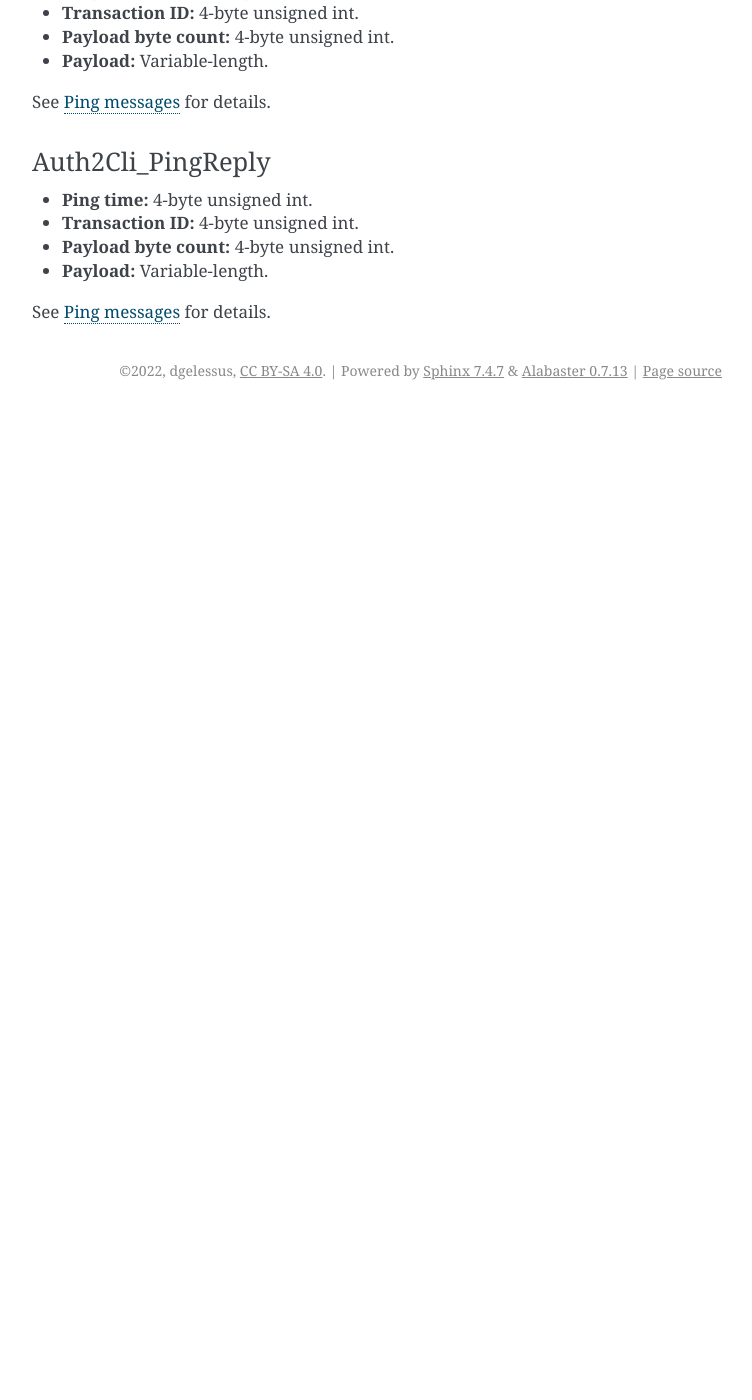
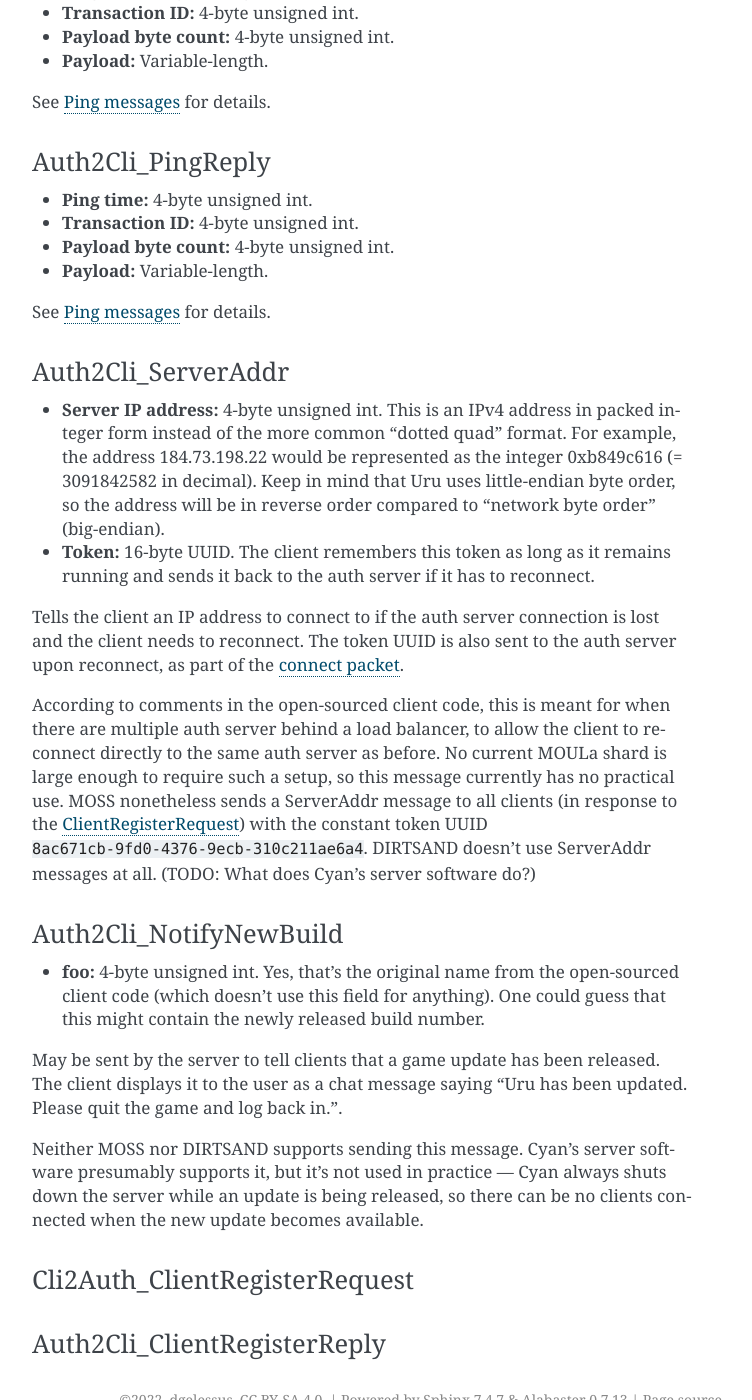
Before and after one commit to dgelessus/NAGUS, a Sphinx documentation site: the page built from docs/uru/auth_server.rst, in a window 1280 px wide and 1400 px high, scrolled down 3304 px. Shown: the whole window, without its empty margins (388-1140 px from the left). Built offline with Sphinx 7.4.7, drawn with Linux system fonts in a browser that asks for light colours; before the commit the page ends 3714 px from its top, so only the background shows below that; some of the changed text lies outside the part shown.

Commit message:
Document Auth2Cli_ServerAddr and Auth2Cli_NotifyNewBuild

```diff
--- a/docs/uru/auth_server.rst
+++ b/docs/uru/auth_server.rst
@@ -36,10 +36,10 @@ and request/reply pairs align better.
 
    ,*Global*,,
    0,:ref:`PingRequest <cli2auth_ping_request>`,:ref:`PingReply <auth2cli_ping_reply>`,0
-   ,,ServerAddr,1
-   ,,NotifyNewBuild,2
+   ,,:ref:`ServerAddr <auth2cli_server_addr>`,1
+   ,,:ref:`NotifyNewBuild <auth2cli_notify_new_build>`,2
    ,*Client*,,
-   1,ClientRegisterRequest,ClientRegisterReply,3
+   1,:ref:`ClientRegisterRequest <cli2auth_client_register_request>`,:ref:`ClientRegisterReply <auth2cli_client_register_reply>`,3
    2,ClientSetCCRLevel,,
    ,*Account*,,
    3,AcctLoginRequest,AcctLoginReply,4
@@ -136,3 +136,64 @@ Auth2Cli_PingReply
 * **Payload:** Variable-length.
 
 See :ref:`ping` for details.
+
+.. _auth2cli_server_addr:
+
+Auth2Cli_ServerAddr
+^^^^^^^^^^^^^^^^^^^
+
+* **Server IP address:** 4-byte unsigned int.
+  This is an IPv4 address in packed integer form instead of the more common "dotted quad" format.
+  For example,
+  the address 184.73.198.22 would be represented as the integer 0xb849c616 (= 3091842582 in decimal).
+  Keep in mind that Uru uses little-endian byte order,
+  so the address will be in reverse order compared to "network byte order" (big-endian).
+* **Token:** 16-byte UUID.
+  The client remembers this token as long as it remains running
+  and sends it back to the auth server if it has to reconnect.
+
+Tells the client an IP address to connect to
+if the auth server connection is lost and the client needs to reconnect.
+The token UUID is also sent to the auth server upon reconnect,
+as part of the :ref:`connect packet <connect_packet>`.
+
+According to comments in the open-sourced client code,
+this is meant for when there are multiple auth server behind a load balancer,
+to allow the client to reconnect directly to the same auth server as before.
+No current MOULa shard is large enough to require such a setup,
+so this message currently has no practical use.
+MOSS nonetheless sends a ServerAddr message to all clients
+(in response to the :ref:`ClientRegisterRequest <cli2auth_client_register_request>`)
+with the constant token UUID ``8ac671cb-9fd0-4376-9ecb-310c211ae6a4``.
+DIRTSAND doesn't use ServerAddr messages at all.
+(TODO: What does Cyan's server software do?)
+
+.. _auth2cli_notify_new_build:
+
+Auth2Cli_NotifyNewBuild
+^^^^^^^^^^^^^^^^^^^^^^^
+
+* **foo:** 4-byte unsigned int.
+  Yes, that's the original name from the open-sourced client code
+  (which doesn't use this field for anything).
+  One could guess that this might contain the newly released build number.
+
+May be sent by the server to tell clients that a game update has been released.
+The client displays it to the user as a chat message saying
+"Uru has been updated. Please quit the game and log back in.".
+
+Neither MOSS nor DIRTSAND supports sending this message.
+Cyan's server software presumably supports it,
+but it's not used in practice ---
+Cyan always shuts down the server while an update is being released,
+so there can be no clients connected when the new update becomes available.
+
+.. _cli2auth_client_register_request:
+
+Cli2Auth_ClientRegisterRequest
+^^^^^^^^^^^^^^^^^^^^^^^^^^^^^^
+
+.. _auth2cli_client_register_reply:
+
+Auth2Cli_ClientRegisterReply
+^^^^^^^^^^^^^^^^^^^^^^^^^^^^
--- a/docs/uru/protocol.rst
+++ b/docs/uru/protocol.rst
@@ -144,7 +144,7 @@ Here are the exact formats for all types
     Set to all zeroes by default.
 
     For auth server connections,
-    the server may send the client a ``ServerAddr`` message containing a different token,
+    the server may send the client an :ref:`auth2cli_server_addr` message containing a different token,
     which the client will send back to the server if it has to reconnect.
     Not sure if this is actually used in practice.
 
```
